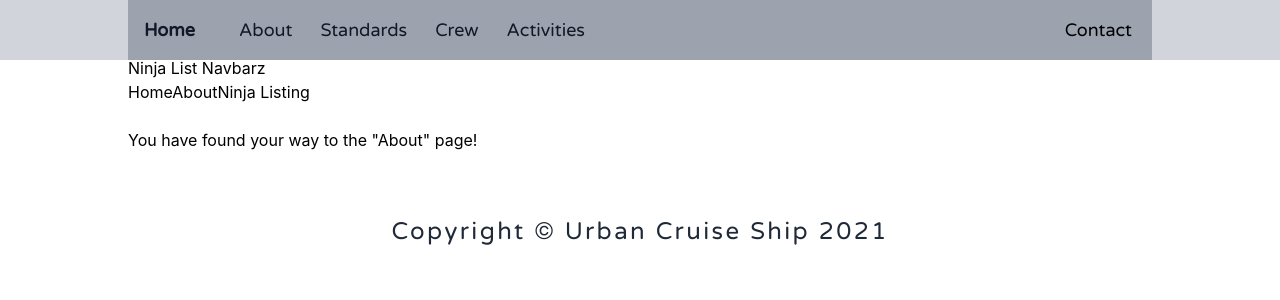
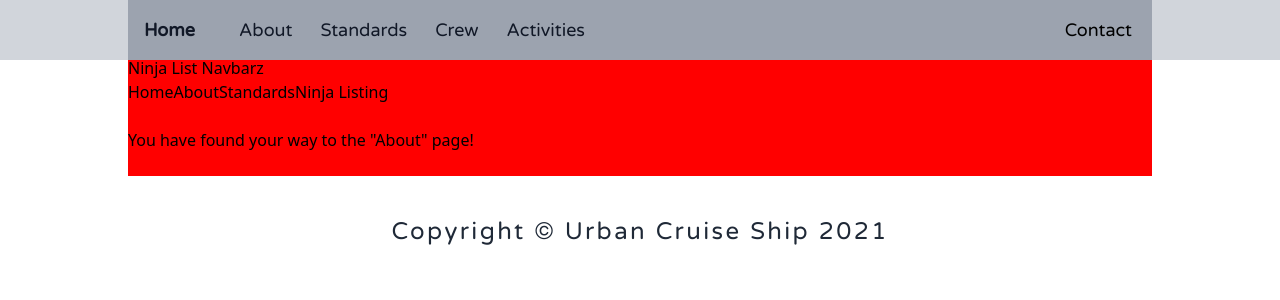
Before and after one commit to Richard-Burd/ucs-website, a Next.js app: page /about in a window 1280 px wide. Shown: the top 300 px of the page. Built offline with nearby package versions, Linux system fonts and the light colour scheme; a web font is replaced by a local one.

Commit message:
added random features per tutorial

```diff
--- a/components/Navbarz.js
+++ b/components/Navbarz.js
@@ -10,6 +10,7 @@ const Navbarz = () => {
             </div>
             <Link href="/"><a>Home</a></Link>
             <Link href="/about"><a>About</a></Link>
+            <Link href="/standards"><a>Standards</a></Link>
             <Link href="/ninjas"><a>Ninja Listing</a></Link>
         </nav>
     );
--- a/components/layout.js
+++ b/components/layout.js
@@ -1,3 +1,7 @@
+// Net NInja
+// https://youtu.be/DGn25s42NvQ
+// This layout.js file is called in the _app.js file that is
+// located in the root of the project.
 import Head from 'next/head'
 import Navbar from './navbar'
 import Footer from './footer'
--- /dev/null
+++ b/pages/404.js
@@ -0,0 +1,33 @@
+// Net Ninja: https://youtu.be/dlee0ESZvlc
+// Custon 404 page, the component can have any name you want.
+
+import Link from 'next/link';
+
+// Net Ninja: https://youtu.be/O3yKwz4wRHc
+// This is used to automatically redirect the user to the homepage
+// if they try to access a page that doesn't exist.
+import { useEffect } from 'react';
+import { useRouter } from 'next/router';
+
+const NotFound = () => {
+
+  const router = useRouter();
+
+  useEffect(() => {
+    setTimeout(() => {
+      // this would take the user to the last page they viewed
+      // router.go(-1)
+      router.push('/')
+    }, 3000)
+  }, []);
+
+  return (
+    <div>
+        <h1>404</h1>
+         <p>Page not found</p>
+         <p>Go back to the <Link href="/"><a>Homepage</a></Link></p>
+    </div>
+  );
+}
+
+export default NotFound;
--- a/pages/about.js
+++ b/pages/about.js
@@ -1,8 +1,13 @@
 import Navbarz from '../components/Navbarz'
+
+// This is a "CSS Module" per Net Ninja:
+// https://youtu.be/qKwnlTVAGnA?t=284
+// ...this is how you import a page-specific css style shee:
+import styles from '../styles/About.module.css'
 
 const About = () => {
   return (
-        <div>
+    <div className={styles.customklass}>
       <Navbarz />
       <br></br>
       <h1>You have found your way to the "About" page!</h1>
--- a/pages/ninjas/index.js
+++ b/pages/ninjas/index.js
@@ -1,8 +1,11 @@
 // Net Ninja
 // https://youtu.be/MJT_WXdSPjE
+import Navbarz from '../../components/Navbarz'
+
 const Ninjas = () => {
     return (
         <div>
+            <Navbarz />
             <br></br>
             <h1>All Ninjas</h1>
             <br></br>
--- a/pages/standards.js
+++ b/pages/standards.js
@@ -1,6 +1,9 @@
+import Navbarz from '../components/Navbarz'
+
 const Standards = () => {
     return (
         <div>
+            <Navbarz />
             <br></br>
             <h1>Welcome to the "Standards" page!</h1>
             <br></br>
--- /dev/null
+++ b/styles/About.module.css
@@ -0,0 +1,3 @@
+.customklass {
+    background-color: red;
+}
--- a/styles/Home.module.css
+++ b/styles/Home.module.css
@@ -1,4 +1,4 @@
-/* pretty sure this can all be deleted */
+/* below are default styles; this file is called by "./index.js" located in the root directory */
 
 /*
 .container {
```
Also changed, not shown: pages/index.js (+10 -1 lines), styles/globals.css (+7 -0 lines). Lines whose indentation alone changed are shown as unchanged.
